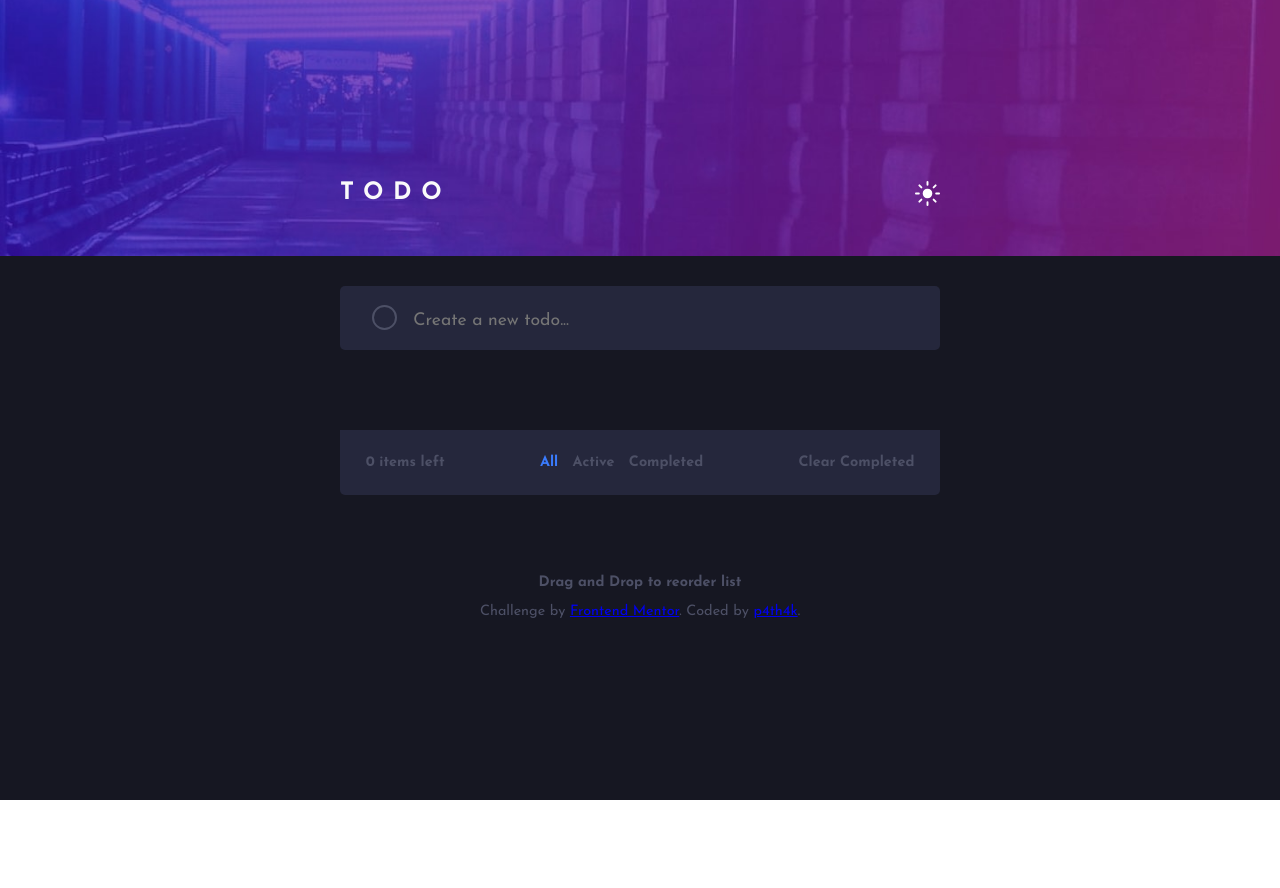
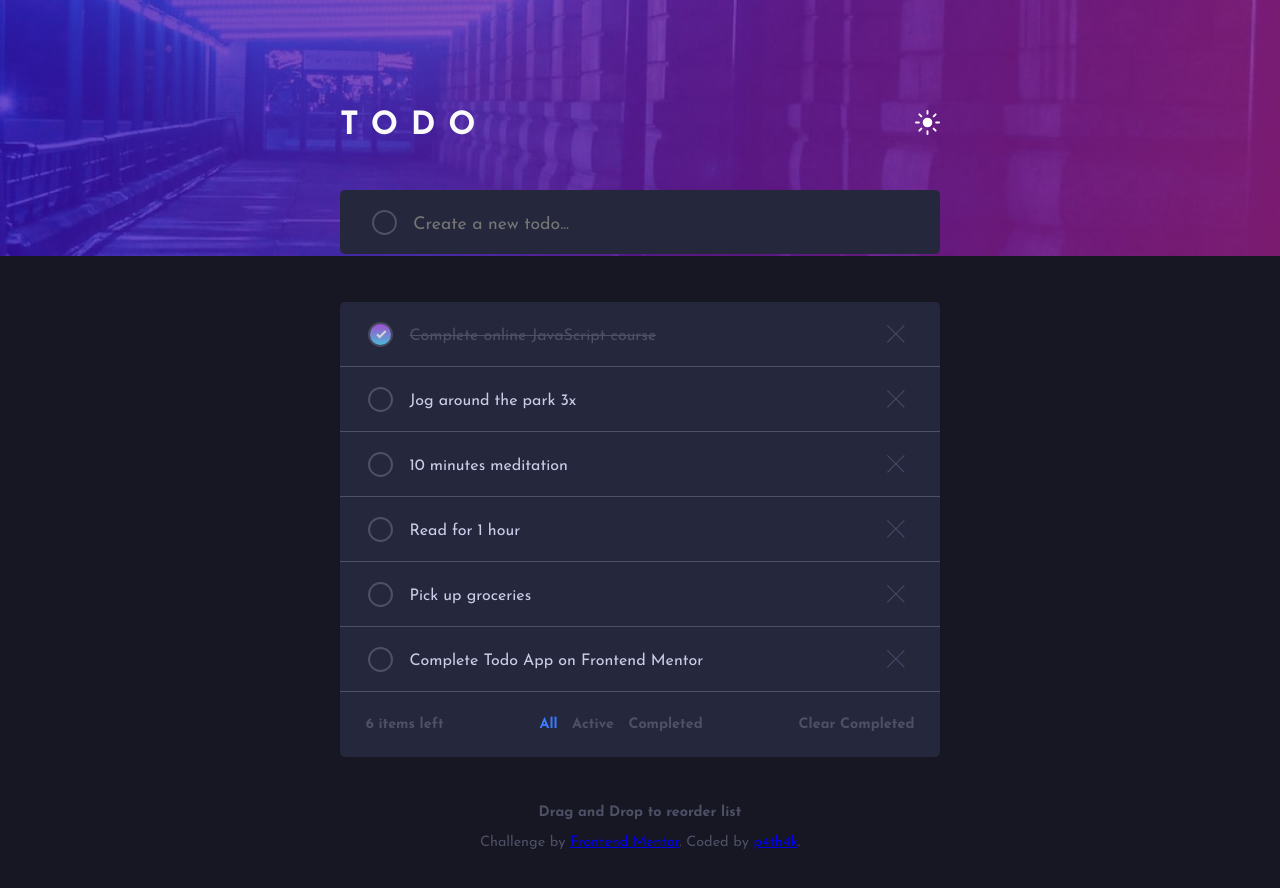
Before and after one commit to p4th4k/FullStackTODOApp, a React (Vite) app in the folder frontend/: page / in a window 1280 px wide. Shown: the top 888 px of the page. Before the commit the page ends 800 px from the top, so only its background shows below. Built offline with nearby package versions, Linux system fonts and the light colour scheme; no server answers.

Commit message:
Finishing touches; Project Completed

```diff
--- a/frontend/src/App.jsx
+++ b/frontend/src/App.jsx
@@ -7,21 +7,58 @@ import { useEffect, useState } from "react";
 import Background from "./components/Background";
 import { getTodos, deleteTodo, updateTodo, addTodo } from "./services/todos";
 
-const App = () => {
+const sampleData = [
+  {
+    id: "1",
+    title: "Complete online JavaScript course",
+    status: "complete",
+  },
+  {
+    id: "2",
+    title: "Jog around the park 3x",
+    status: "active",
+  },
+  {
+    id: "3",
+    title: "10 minutes meditation",
+    status: "active",
+  },
+  {
+    id: "4",
+    title: "Read for 1 hour",
+    status: "active",
+  },
+  {
+    id: "5",
+    title: "Pick up groceries",
+    status: "active",
+  },
+  {
+    id: "6",
+    title: "Complete Todo App on Frontend Mentor",
+    status: "active",
+  },
+];
+
+const App = ({ mode }) => {
   const [theme, setTheme] = useState("dark");
   const [items, setItems] = useState([]);
   const [todo, setTodo] = useState("");
 
   useEffect(() => {
     (async () => {
-      setItems(await getTodos());
+      setItems(mode === "PROD" ? await getTodos() : sampleData);
     })();
   }, []);
 
   const handleSubmit = async (e) => {
     e.preventDefault();
 
-    let addedTodo = await addTodo(todo);
+    let addedTodo = mode === "PROD" ? await addTodo(todo) : {
+      id: (Number(items[items.length-1].id) + 1).toString(),
+      title: todo,
+      status: "active"
+    };
     let newList = [...items];
     newList.push(addedTodo);
 
@@ -34,8 +71,8 @@ const App = () => {
 
     for (let i = 0; i < newList.length; i++) {
       if (newList[i].status === "complete") {
-        await deleteTodo(newList[i].id);
-        newList.splice(i, 1);
+        mode === "PROD" ? await deleteTodo(newList[i].id) : newList.splice(i,1);
+        mode === "PROD" ? newList.splice(i, 1) : "";
       }
     }
 
@@ -47,8 +84,8 @@ const App = () => {
 
     for (let i = 0; i < newList.length; i++) {
       if (newList[i].id === id) {
-        await deleteTodo(id);
-        newList.splice(i, 1);
+        mode === "PROD" ? await deleteTodo(id) : newList.splice(i,1);
+        mode === "PROD" ? newList.splice(i, 1) : "";
       }
     }
 
@@ -57,7 +94,7 @@ const App = () => {
 
   const handleTodoClick = (e) => {
     let title;
-    if (e.target.classList.length > 2)
+    if (e.target.classList.length > 3)
       title = e.target.parentElement.parentElement.childNodes[1].innerText;
     else title = e.target.parentElement.childNodes[1].innerText;
 
@@ -65,12 +102,12 @@ const App = () => {
       if (item.title === title) {
         if (item.status === "active") {
           item.status = "complete";
-          updateTodo(item.id, "complete");
+          mode === "PROD" ? updateTodo(item.id, "complete"): "";
           return item;
         }
         if (item.status === "complete") {
           item.status = "active";
-          updateTodo(item.id, "active");
+          mode === "PROD" ? updateTodo(item.id, "active") : "";
           return item;
         }
       }
--- a/frontend/src/components/Board.jsx
+++ b/frontend/src/components/Board.jsx
@@ -46,8 +46,8 @@ const Board = ({
                     <div
                       className={
                         item.status === "complete"
-                          ? "task-circle task-circle-fill"
-                          : "task-circle"
+                          ? "task-circle m n task-circle-fill"
+                          : "task-circle m n"
                       }
                       onClick={handleTodoClick}
                     >
--- a/frontend/src/main.jsx
+++ b/frontend/src/main.jsx
@@ -2,8 +2,11 @@ import React from 'react'
 import ReactDOM from 'react-dom/client'
 import App from './App.jsx'
 
+// Modes available: demo; prod
+let MODE = "DEMO";
+
 ReactDOM.createRoot(document.getElementById('root')).render(
   <React.StrictMode>
-    <App />
+    <App mode={MODE} />
   </React.StrictMode>,
 )
--- a/frontend/src/stylesheets/App.css
+++ b/frontend/src/stylesheets/App.css
@@ -58,7 +58,7 @@
 
 main {
   width: 100vw;
-  height: 100vh;
+  height: 130vh;
 }
 
 .mainSection {
@@ -69,7 +69,8 @@ main {
   width: 100%;
   height: 100vh;
   justify-content: center;
-  gap: 5em;
+  gap: 3em;
+  padding-top: 10em;
 }
 
 .dark{
--- a/frontend/src/stylesheets/Header.css
+++ b/frontend/src/stylesheets/Header.css
@@ -7,6 +7,7 @@ header h1{
     color: var(--n-l-very-light-gray);
     text-transform: uppercase;
     letter-spacing: .4em;
+    font-size: 2em;
 }
 
 .theme-toggle{
```
